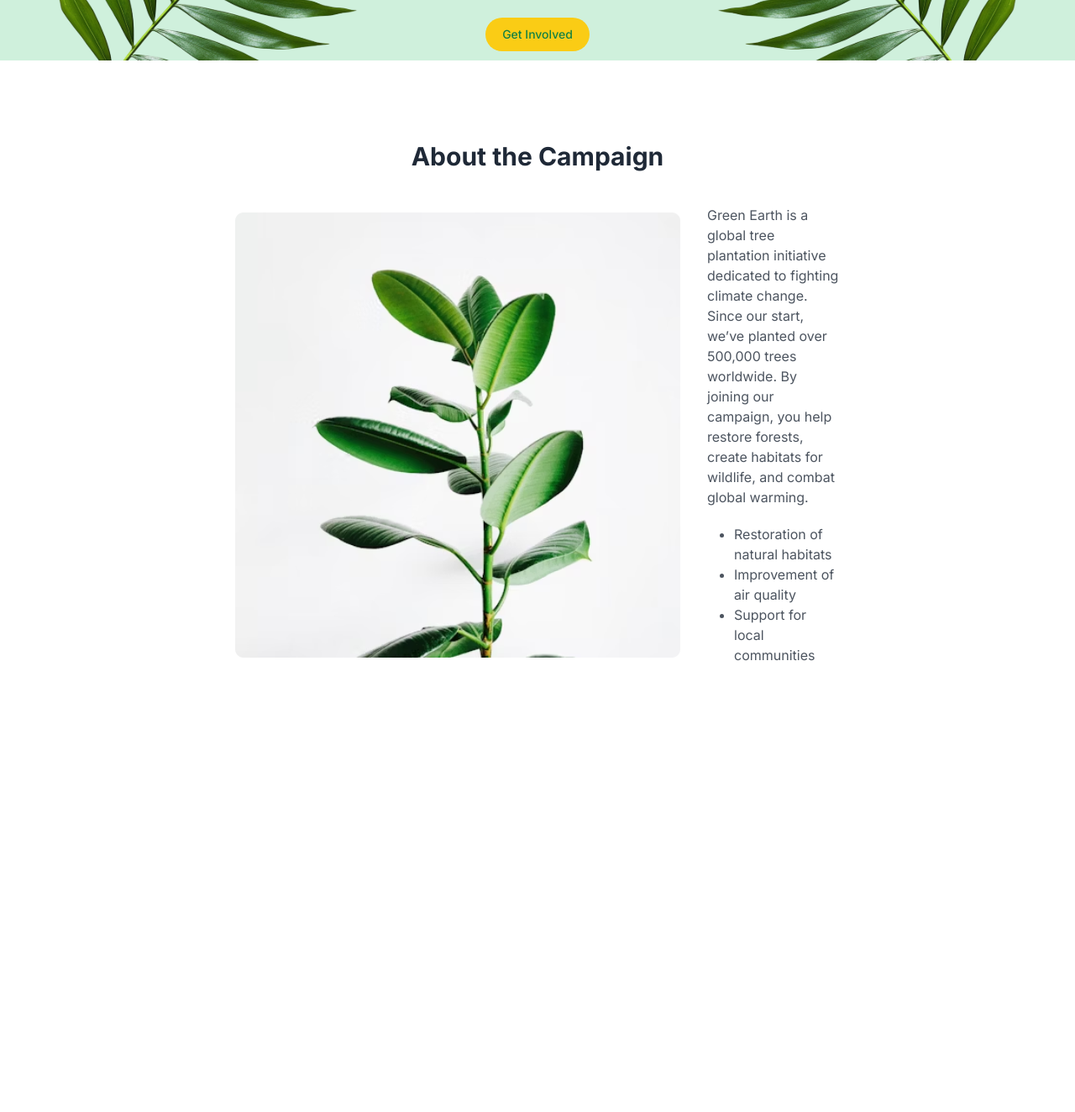
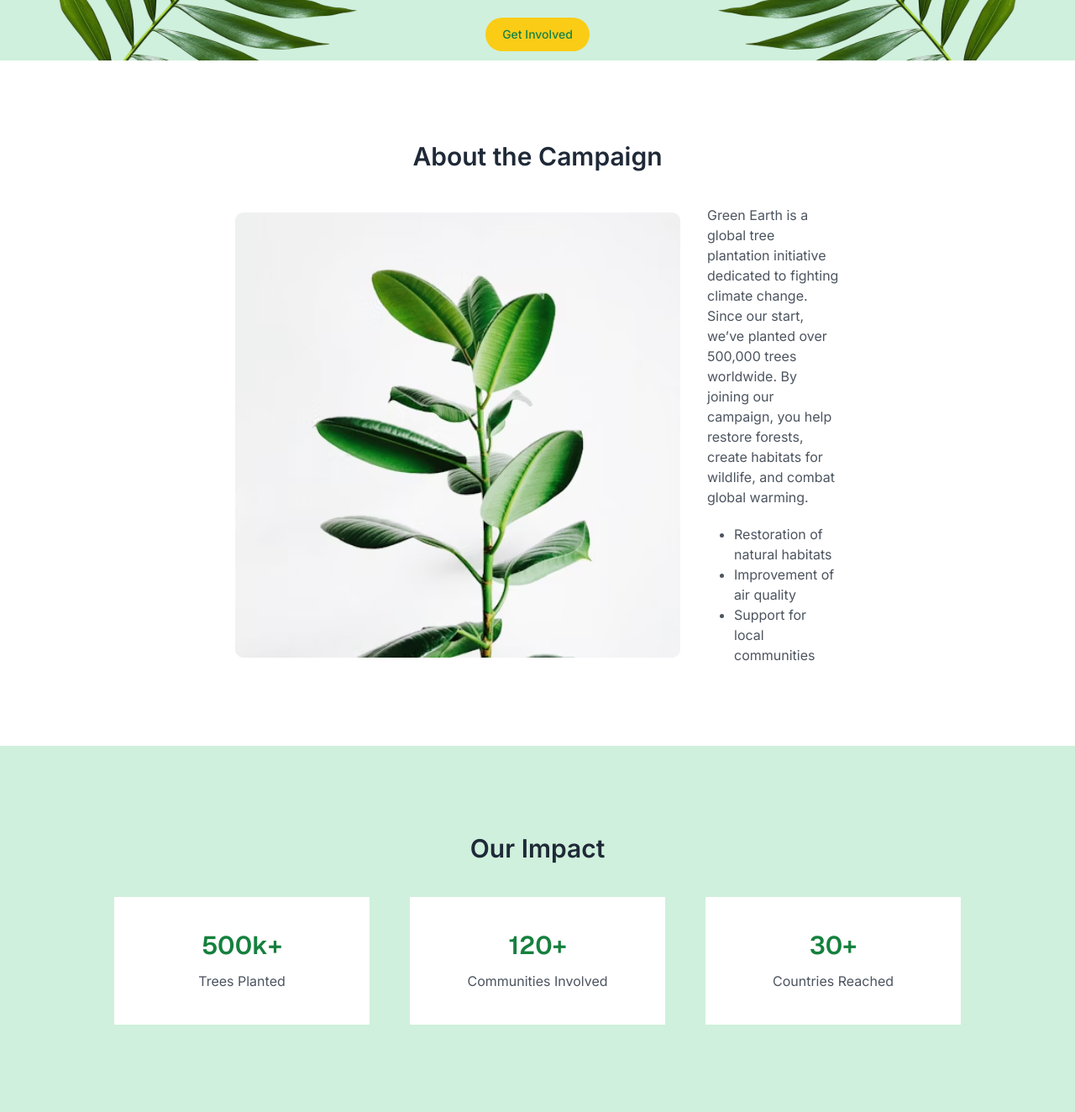
Before and after one commit to samibyte/pha06-green-earth, a website: page index.html in a window 1280 px wide. Shown: the part 399-1723 px from the top of the page at 84% size. Before the commit the page ends 1287 px from the top, so only its background shows below. Drawn offline with nearby package versions, Linux system fonts and the light colour scheme.

Commit message:
Add our impact section

```diff
--- a/index.html
+++ b/index.html
@@ -15,7 +15,7 @@
     <link rel="preconnect" href="https://fonts.googleapis.com" />
     <link rel="preconnect" href="https://fonts.gstatic.com" crossorigin />
     <link
-      href="https://fonts.googleapis.com/css2?family=Inter:ital,opsz,wght@0,14..32,100..900;1,14..32,100..900&display=swap"
+      href="https://fonts.googleapis.com/css2?family=Geist:wght@100..900&family=Inter:ital,opsz,wght@0,14..32,100..900;1,14..32,100..900&display=swap"
       rel="stylesheet"
     />
 
@@ -126,7 +126,7 @@
     <!-- About campaign  -->
     <section class="mx-auto mb-24 w-11/12 md:w-9/12">
       <h2
-        class="mb-10 text-center text-xl font-bold text-[#1F2937] md:text-3xl"
+        class="mb-10 text-center text-xl font-semibold text-[#1F2937] md:text-3xl"
       >
         About the Campaign
       </h2>
@@ -149,6 +149,36 @@
         </div>
       </div>
     </section>
+
+    <!-- Our Impact section -->
+    <section class="py-26 px-34 bg-[#CFF0DC]">
+      <h2
+        class="mb-10 text-center text-xl font-semibold text-[#1F2937] md:text-3xl"
+      >
+        Our Impact
+      </h2>
+      <!-- stats container -->
+      <div class="flex justify-center gap-12 text-center">
+        <div class="flex-1 bg-white p-10">
+          <p class="geist-font mb-3 text-3xl font-semibold text-[#15803D]">
+            500k+
+          </p>
+          <p class="text-[rgba(31,41,55,.8)]">Trees Planted</p>
+        </div>
+        <div class="flex-1 bg-white p-10">
+          <p class="geist-font mb-3 text-3xl font-semibold text-[#15803D]">
+            120+
+          </p>
+          <p class="text-[rgba(31,41,55,.8)]">Communities Involved</p>
+        </div>
+        <div class="flex-1 bg-white p-10">
+          <p class="geist-font mb-3 text-3xl font-semibold text-[#15803D]">
+            30+
+          </p>
+          <p class="text-[rgba(31,41,55,.8)]">Countries Reached</p>
+        </div>
+      </div>
+    </section>
     <!-- scripts -->
     <script src="./scripts/index.js"></script>
   </body>
--- a/styles/style.css
+++ b/styles/style.css
@@ -3,3 +3,8 @@
   font-optical-sizing: auto;
   font-style: normal;
 }
+.geist-font {
+  font-family: "Geist", sans-serif;
+  font-optical-sizing: auto;
+  font-style: normal;
+}
```
